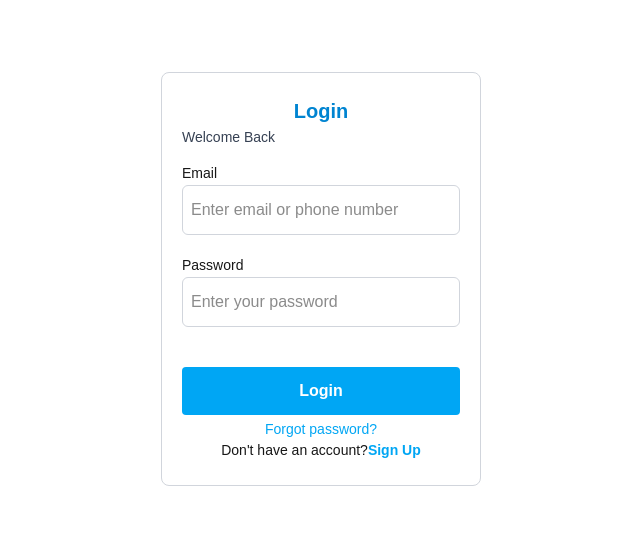
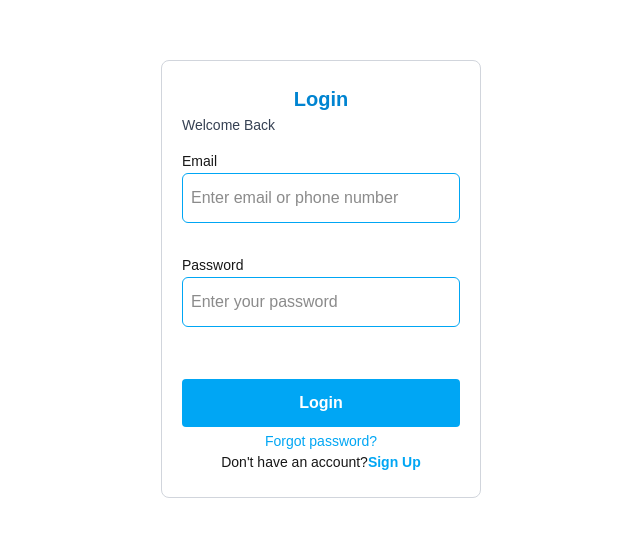
Before and after one commit to krantipariyar574388-netizen/E-commerce_client, a Next.js app: page /login in a window 1280 px wide. Shown: the part 121-658 px from the top of the page, without its empty margins (319-959 px from the left). Built offline with nearby package versions, Linux system fonts and the light colour scheme.

Commit message:
add : login form validation

```diff
--- a/components/common/form/login.form.tsx
+++ b/components/common/form/login.form.tsx
@@ -1,19 +1,19 @@
 "use client";
 import { useForm } from "react-hook-form";
 import Input from "../ui/input";
-
-type TLogin = {
-  email: string;
-  password: string;
-};
+import { yupResolver } from "@hookform/resolvers/yup";
+import { loginSchema } from "@/schema/auth.schema";
+import { TLogin } from "@/types/auth.types";
 
 const LoginForm = () => {
-  const { register, handleSubmit } = useForm<TLogin>({
+  const { register, handleSubmit, formState: { errors } } = useForm<TLogin>({
     defaultValues: {
       email: "",
       password: "",
     },
+    resolver : yupResolver(loginSchema)
   });
+  console.log(errors);
 
   const onSubmit = (data: TLogin) => {
     console.log("form submitted", data);
@@ -31,6 +31,7 @@ const LoginForm = () => {
         name="email"
         placeholder="Enter email or phone number"
         type={"email"}
+        error={errors?.email?.message}
       />
 
       <Input
@@ -40,6 +41,7 @@ const LoginForm = () => {
         name="password"
         placeholder="Enter your password"
         type={"password"}
+        error={errors?.password?.message}
       />
 
       <div className="mt-5">
--- a/components/common/ui/input.tsx
+++ b/components/common/ui/input.tsx
@@ -7,7 +7,8 @@ interface IProps {
   label: string;
   placeholder?: string;
   id: string;
-  register : UseFormRegister<any>
+  register: UseFormRegister<any>;
+  error?: string;
 }
 
 const Input = ({
@@ -16,7 +17,8 @@ const Input = ({
   label,
   placeholder = "start typing..",
   type = "text",
-  register
+  register,
+  error,
 }: IProps) => {
   return (
     <div className="flex flex-col gap-0.5">
@@ -24,13 +26,17 @@ const Input = ({
         {label}
       </label>
       <input
-      {...register(name)}
+        {...register(name)}
         id={id}
         name={name}
         placeholder={placeholder}
         type={type}
-        className="border border-gray-300 px-2 py-3 rounded-md focus : outline-sky-500 "
+        className={` border px-2 py-3 rounded-md ${error ?
+          "border-red-500 focus: outline-red-500 focus: border-red-500"
+          :
+          " border-gray-400 focus: outline-sky-500 focus: border-sky-500"} `}
       />
+      <small className="text-red-500 h-3 -mt-0.5">{error}</small>
     </div>
   );
 };
--- a/package.json
+++ b/package.json
@@ -9,10 +9,12 @@
     "lint": "eslint"
   },
   "dependencies": {
+    "@hookform/resolvers": "^5.7.1",
     "next": "16.3.0",
     "react": "19.2.8",
     "react-dom": "19.2.8",
-    "react-hook-form": "^7.85.0"
+    "react-hook-form": "^7.85.0",
+    "yup": "^1.7.1"
   },
   "devDependencies": {
     "@tailwindcss/postcss": "^4",
--- /dev/null
+++ b/schema/auth.schema.ts
@@ -0,0 +1,7 @@
+import * as yup from "yup";
+
+// Login schema
+export const loginSchema = yup.object({
+  email : yup.string().email("Invalid email format").required("Email is required!"),
+  password : yup.string().required("Password is required!")
+})
```
Also changed, not shown: types/auth.types.ts (added, +9 -0 lines), 1 other file (tests, documents, lock files or other folders).
